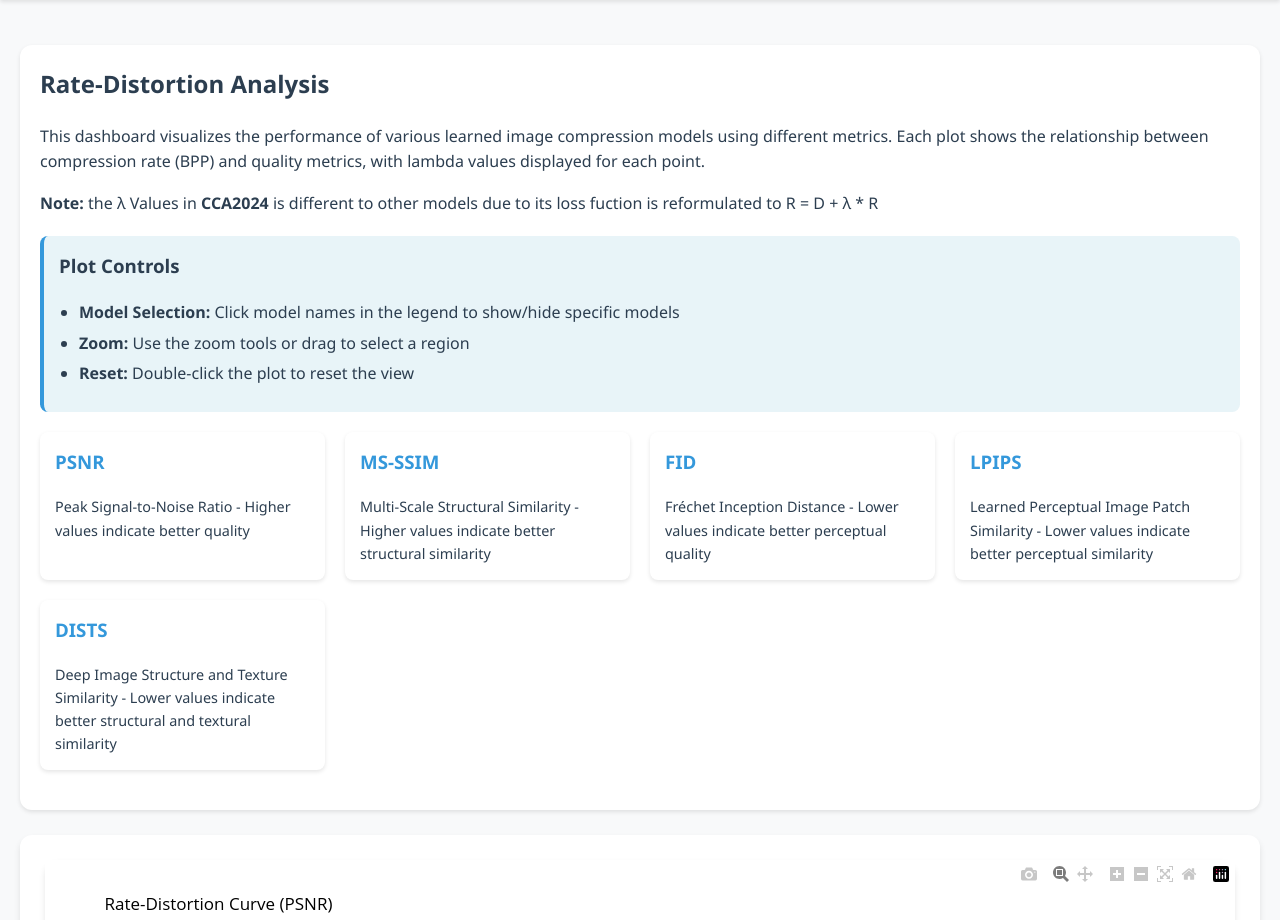
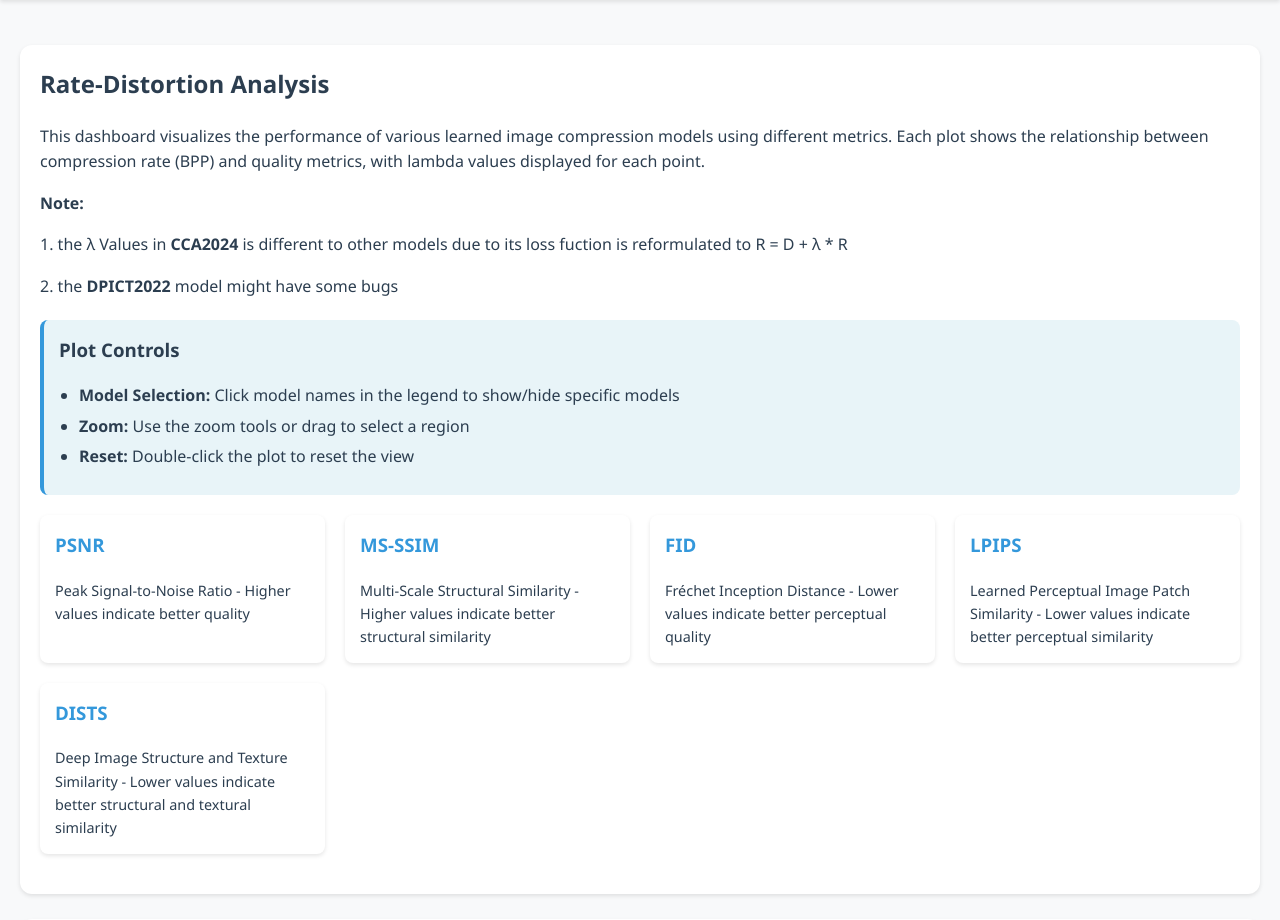
Before and after one commit to Yiozolm/Learned-Image-Compression, a Flask app: page / in a window 1280 px wide. Shown: the part 104-1024 px from the top of the page. Run offline with Flask 3, Linux system fonts and the light colour scheme; some libraries are stand-ins or nearby versions.

Commit message:
Fix some bugs

```diff
--- a/templates/index.html
+++ b/templates/index.html
@@ -122,7 +122,9 @@
         <div class="description">
             <h2>Rate-Distortion Analysis</h2>
             <p>This dashboard visualizes the performance of various learned image compression models using different metrics. Each plot shows the relationship between compression rate (BPP) and quality metrics, with lambda values displayed for each point.</p>
-            <p><strong>Note:</strong> the λ Values in <strong>CCA2024</strong> is different to other models due to its loss fuction is reformulated to R = D + λ * R</p>
+            <p><strong>Note:</strong> </p>
+            <p>1. the λ Values in <strong>CCA2024</strong> is different to other models due to its loss fuction is reformulated to R = D + λ * R</p>
+            <p>2. the <strong>DPICT2022</strong> model might have some bugs</p>
             <div class="controls-info">
                 <h3>Plot Controls</h3>
                 <ul>
```
Also changed, not shown: Readme.md, 1 other file.
